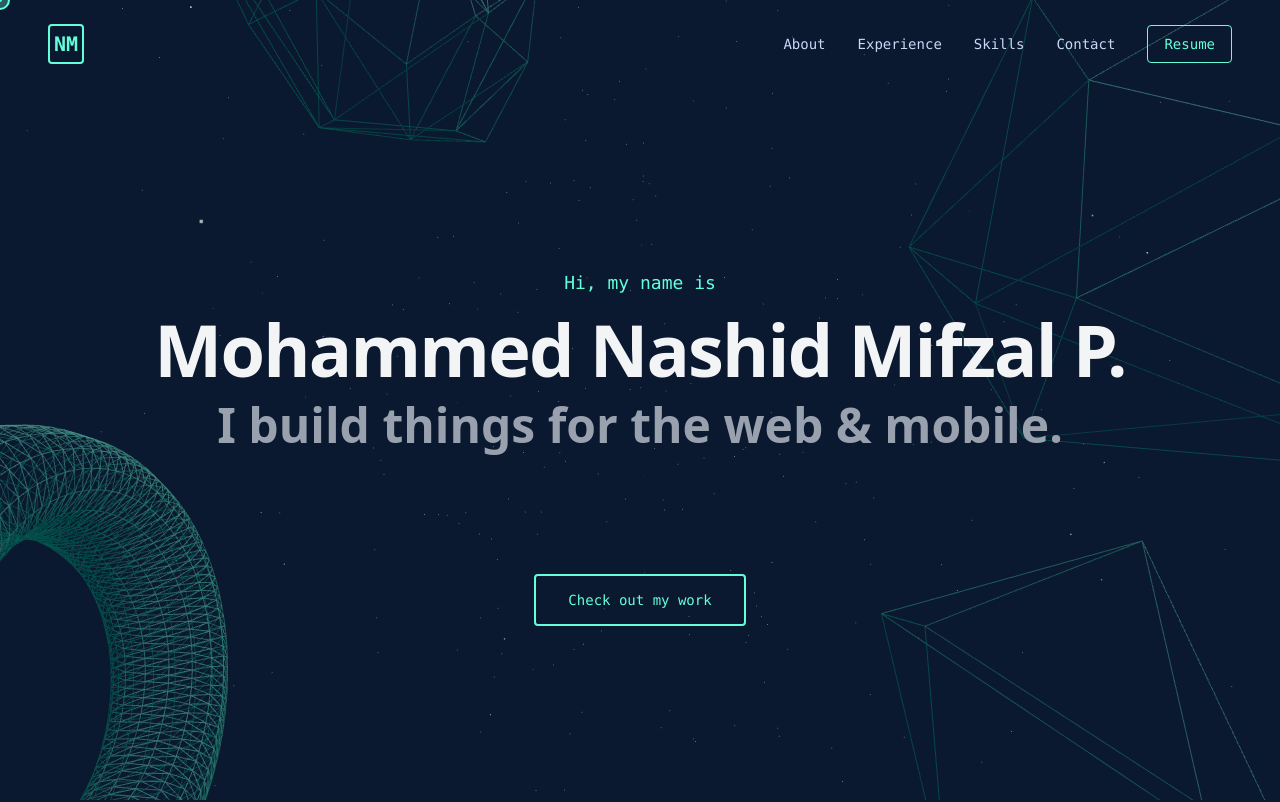
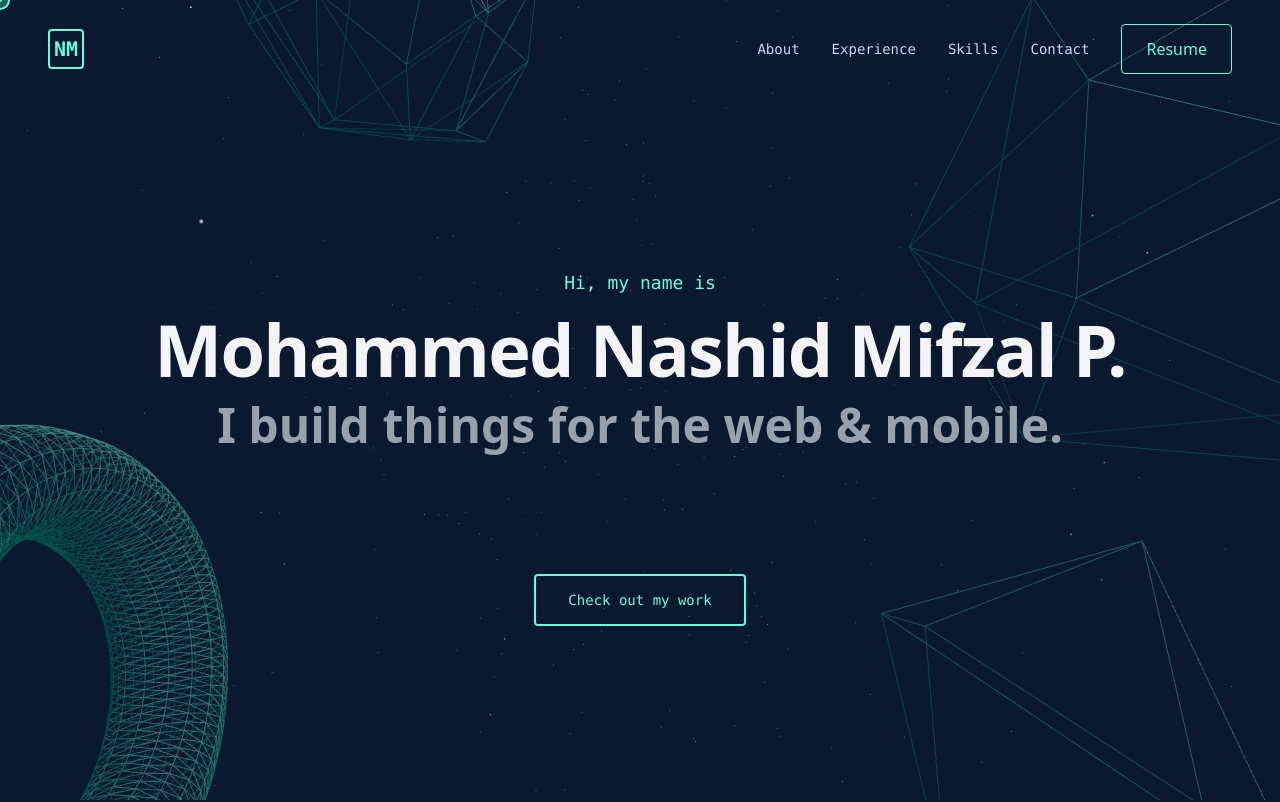
Before and after one commit to nmifzal/nashid-portfolio, a React (Vite) app: page / in a window 1280 px wide. Shown: the top 802 px of the page. Built offline with nearby package versions, Linux system fonts and the light colour scheme.

Commit message:
feat: pdf resume download form google docs

```diff
--- a/package.json
+++ b/package.json
@@ -1,7 +1,7 @@
 {
   "name": "portfolio",
   "private": true,
-  "version": "1.1.0",
+  "version": "1.2.0",
   "type": "module",
   "scripts": {
     "dev": "vite",
--- a/src/components/Navbar.jsx
+++ b/src/components/Navbar.jsx
@@ -29,7 +29,7 @@ const Navbar = () => {
 
         {/* Desktop Menu */}
         <div className="hidden md:flex gap-8 items-center">
-          {navLinks.map((link, index) => (
+          {navLinks.map((link) => (
             <a
               key={link.name}
               href={link.href}
@@ -38,9 +38,7 @@ const Navbar = () => {
               {link.name}
             </a>
           ))}
-          <a href="/resume.pdf" target="_blank" className="px-4 py-2 border border-primary text-primary rounded hover:bg-primary/10 transition-colors text-sm font-mono">
-            Resume
-          </a>
+          <ResumeDownloadButton />
         </div>
 
         {/* Mobile Menu Button */}
--- a/src/components/ResumeDownloadButton.jsx
+++ b/src/components/ResumeDownloadButton.jsx
@@ -18,7 +18,7 @@ const ResumeDownloadButton = () => {
 
   return (
     <button onClick={handleDownload} className="px-6 py-3 border border-primary text-primary rounded hover:bg-primary/10">
-      Download Resume
+      Resume
     </button>
   );
 };
--- a/vite.config.js
+++ b/vite.config.js
@@ -5,5 +5,5 @@ import { defineConfig } from "vite";
 // https://vite.dev/config/
 export default defineConfig({
   plugins: [react(), tailwindcss()],
-  base: "/nashid-portfolio/",
+  base: "/",
 });
```
